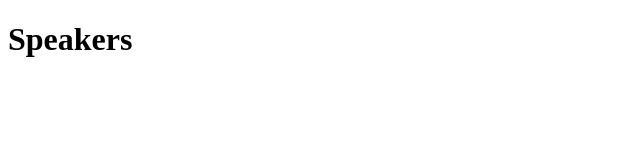
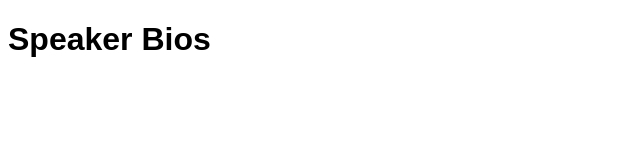
Before and after one commit to upenn-libraries/accessibility_testing_workshop, a plain HTML site: page public/speakers.html in a window 1280 px wide. Shown: the whole page, without its empty margins (0-640 px from the left). Drawn offline with Linux system fonts and the light colour scheme.

Commit message:
Added CSS to all

```diff
--- a/public/speakers.html
+++ b/public/speakers.html
@@ -2,9 +2,10 @@
 <html>
   <head>
     <meta charset="utf-8">
-    <title>LibCats 2019</title>
+    <title>Speakers - LibCats 2019</title>
+    <link rel="stylesheet" type="text/css" href="/css/application.css">
   </head>
   <body>
-    <h1>Speakers</h1>
+    <h1>Speaker Bios</h1>
   </body>
 </html>
```
Also changed, not shown: public/lunch_menus.html (+2 -1 lines), public/program.html (+2 -1 lines), public/reception.html (+2 -1 lines), public/registration.html (+2 -1 lines), public/scheduler.html (+2 -1 lines).
